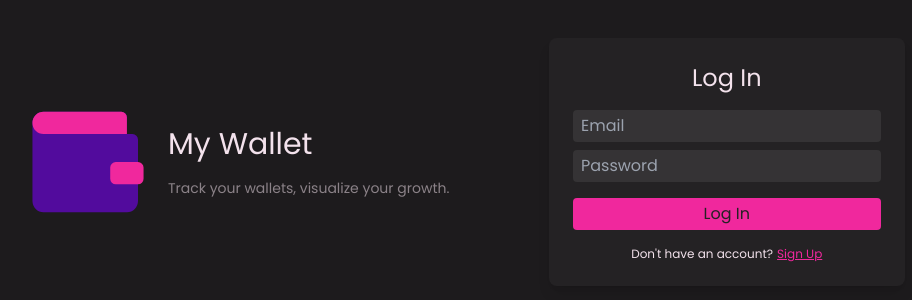
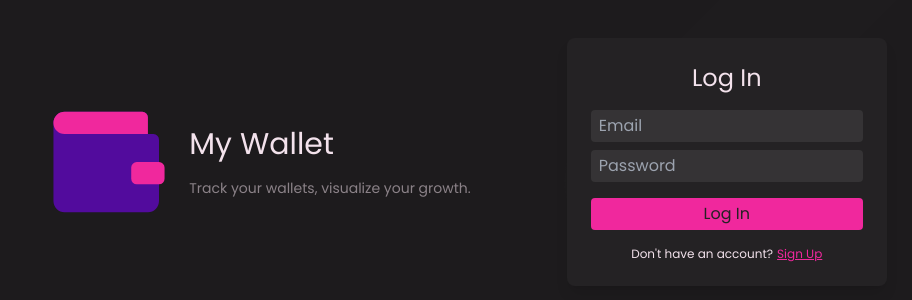
Before and after one commit to mccedddy/my-wallet, a React (Create React App) app: page / in a window 1280 px wide. Shown: the part 238-538 px from the top of the page, without its empty margins (162-1074 px from the left). Built offline with nearby package versions, Linux system fonts and the light colour scheme; no server answers.

Commit message:
added animated bg

```diff
--- a/src/components/AuthForm.js
+++ b/src/components/AuthForm.js
@@ -3,6 +3,7 @@ import { toastSuccess, toastError } from "../toastUtils";
 import { db } from "../firebase/firebaseConfig";
 import { collection, query, where, getDocs } from "firebase/firestore";
 import WalletIcon from "../assets/icons/wallet.svg";
+import LineBG from "../assets/icons/line.svg";
 
 const AuthForm = ({ handleSignUp, handleLogIn }) => {
   const [email, setEmail] = useState("");
@@ -57,7 +58,18 @@ const AuthForm = ({ handleSignUp, handleLogIn }) => {
   };
 
   return (
-    <div className="h-screen w-screen flex flex-col gap-16 lg:flex-row justify-center items-center">
+    <div className="h-dvh w-screen flex flex-col gap-16 lg:flex-row justify-center items-center bg-animated">
+      <img src={LineBG} alt="line" className="line" />
+      <img src={LineBG} alt="line" className="line" />
+      <img src={LineBG} alt="line" className="line" />
+      <img src={LineBG} alt="line" className="line" />
+      <img src={LineBG} alt="line" className="line" />
+      <img src={LineBG} alt="line" className="line" />
+      <img src={LineBG} alt="line" className="line" />
+      <img src={LineBG} alt="line" className="line" />
+      <img src={LineBG} alt="line" className="line" />
+      <img src={LineBG} alt="line" className="line" />
+
       <div className=" h-1/6 flex flex-col items-center justify-center">
         <div className="h-full flex justify-center items-center gap-2">
           <img src={WalletIcon} alt="wallet" className="h-full w-36 h-36" />
@@ -69,7 +81,7 @@ const AuthForm = ({ handleSignUp, handleLogIn }) => {
           </div>
         </div>
       </div>
-      <div className="w-full lg:w-1/3 h-3/6 flex flex-col items-center justify-center">
+      <div className="w-full md:w-2/3 lg:w-96 h-3/6 flex flex-col items-center justify-center">
         <div className="w-10/12 lg:m-0 flex flex-col justify-center items-center gap-2 p-6 rounded-lg bg-background-light shadow-lg">
           <h1 className="text-2xl mb-2">{isLogin ? "Log In" : "Sign Up"}</h1>
 
--- a/src/index.css
+++ b/src/index.css
@@ -66,3 +66,94 @@ button {
   color: #f3e2ec;
   background-color: #f0289d;
 }
+
+.bg-animated {
+  position: relative;
+  overflow: hidden;
+}
+
+.line {
+  position: absolute;
+  z-index: -1;
+  opacity: 0.15;
+}
+/* Keyframe for lines moving diagonally to the upper right */
+@keyframes moveToUpperRight {
+  0% {
+    transform: translate(-120%, 120%) rotate(45deg);
+  }
+  100% {
+    transform: translate(120%, -120%) rotate(45deg);
+  }
+}
+
+/* Keyframe for lines moving diagonally to the lower left */
+@keyframes moveToLowerLeft {
+  0% {
+    transform: translate(120%, -120%) rotate(45deg);
+  }
+  100% {
+    transform: translate(-120%, 120%) rotate(45deg);
+  }
+}
+
+/* Randomize starting positions for 10 lines */
+.line:nth-child(1) {
+  top: -50%; /* Randomized starting point */
+  left: -50%;
+  animation: moveToUpperRight 15s linear infinite;
+}
+
+.line:nth-child(2) {
+  top: -40%; /* Randomized starting point */
+  left: -40%;
+  animation: moveToLowerLeft 18s linear infinite;
+}
+
+.line:nth-child(3) {
+  top: -30%; /* Randomized starting point */
+  left: -30%;
+  animation: moveToUpperRight 20s linear infinite;
+}
+
+.line:nth-child(4) {
+  top: -20%; /* Randomized starting point */
+  left: -20%;
+  animation: moveToLowerLeft 22s linear infinite;
+}
+
+.line:nth-child(5) {
+  top: -10%; /* Randomized starting point */
+  left: -10%;
+  animation: moveToUpperRight 25s linear infinite;
+}
+
+.line:nth-child(6) {
+  top: 10%; /* Randomized starting point */
+  left: 10%;
+  animation: moveToLowerLeft 17s linear infinite;
+}
+
+.line:nth-child(7) {
+  top: 20%; /* Randomized starting point */
+  left: 20%;
+  animation: moveToUpperRight 19s linear infinite;
+}
+
+.line:nth-child(8) {
+  top: 30%; /* Randomized starting point */
+  left: 30%;
+  animation: moveToLowerLeft 21s linear infinite;
+}
+
+.line:nth-child(9) {
+  top: 40%; /* Randomized starting point */
+  left: 40%;
+  animation: moveToUpperRight 23s linear infinite;
+}
+
+.line:nth-child(10) {
+  top: 50%; /* Randomized starting point */
+  left: 50%;
+  animation: moveToLowerLeft 26s linear infinite;
+}
```
Also changed, not shown: src/assets/icons/line.svg (added).
